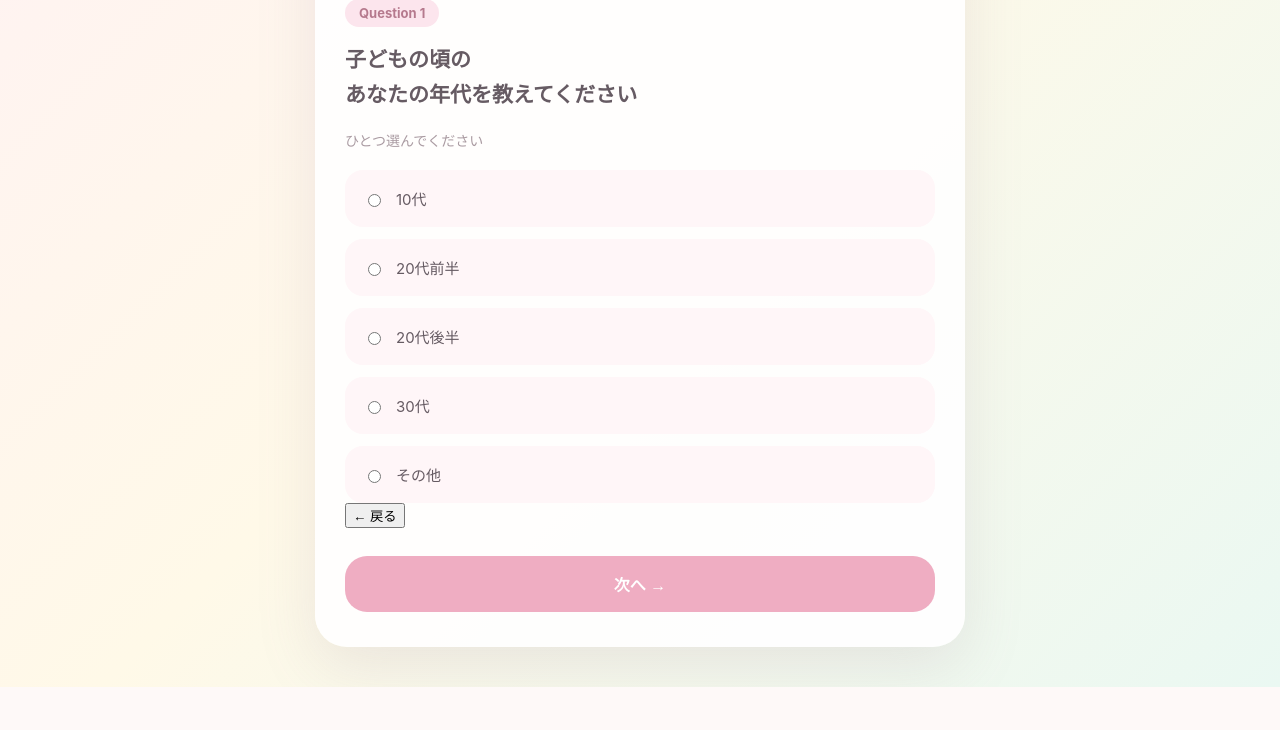
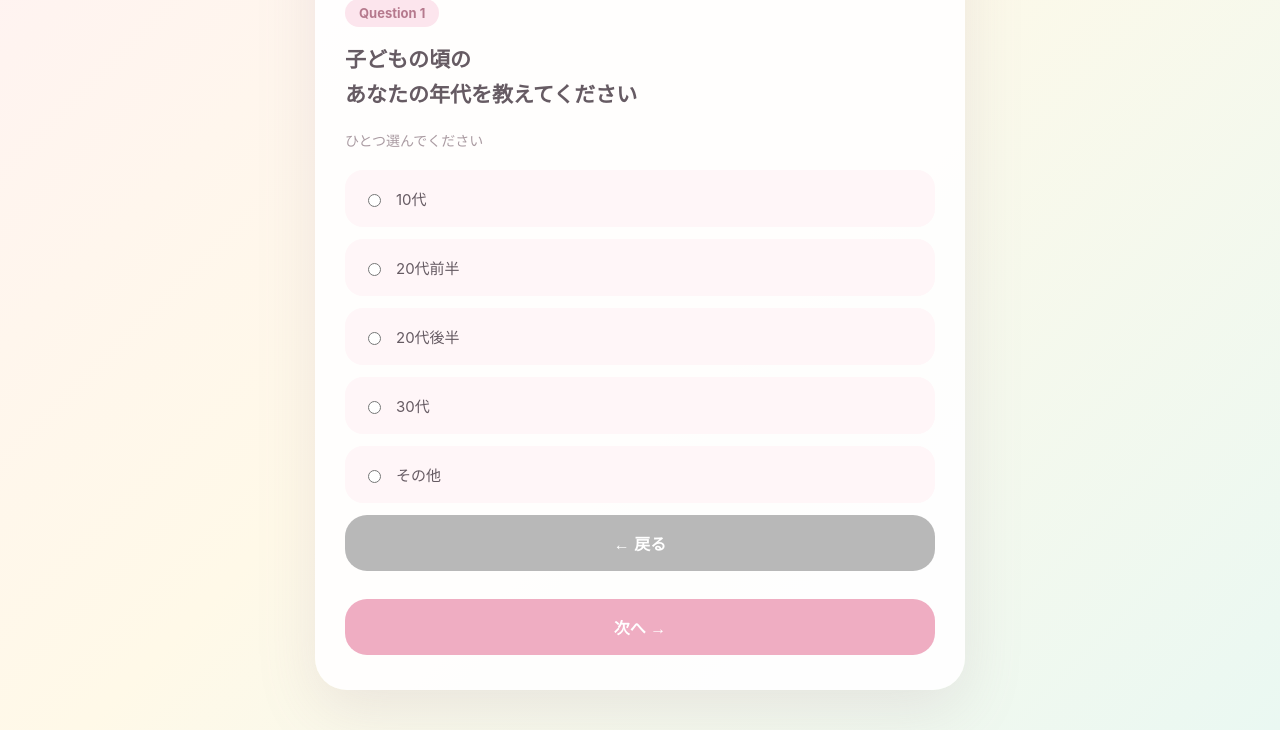
Before and after one commit to miyukieno42-cyber/sunscreen1, a Flask app: page / in a window 1280 px wide. Shown: the part 396-1126 px from the top of the page. Before the commit the page ends 1083 px from the top, so only its background shows below. Run offline with Flask 3, Linux system fonts and the light colour scheme.

Commit message:
Update style.css

```diff
--- a/static/style.css
+++ b/static/style.css
@@ -320,3 +320,27 @@ h2 {
 .current-section .textarea:focus {
     border-color: #4a90c2;
 }
+
+/* =========================
+   戻るボタン
+========================= */
+
+.back-button {
+    width: 100%;
+    margin-top: 12px;
+    padding: 16px;
+    border: none;
+    border-radius: 22px;
+    background: #b8b8b8;
+    color: white;
+    font-size: 16px;
+    font-weight: bold;
+    cursor: pointer;
+    transition: 0.2s ease;
+}
+
+.back-button:hover {
+    background: #a5a5a5;
+    transform: translateY(-2px);
+    box-shadow: 0 8px 20px rgba(120, 120, 120, 0.2);
+}
```
